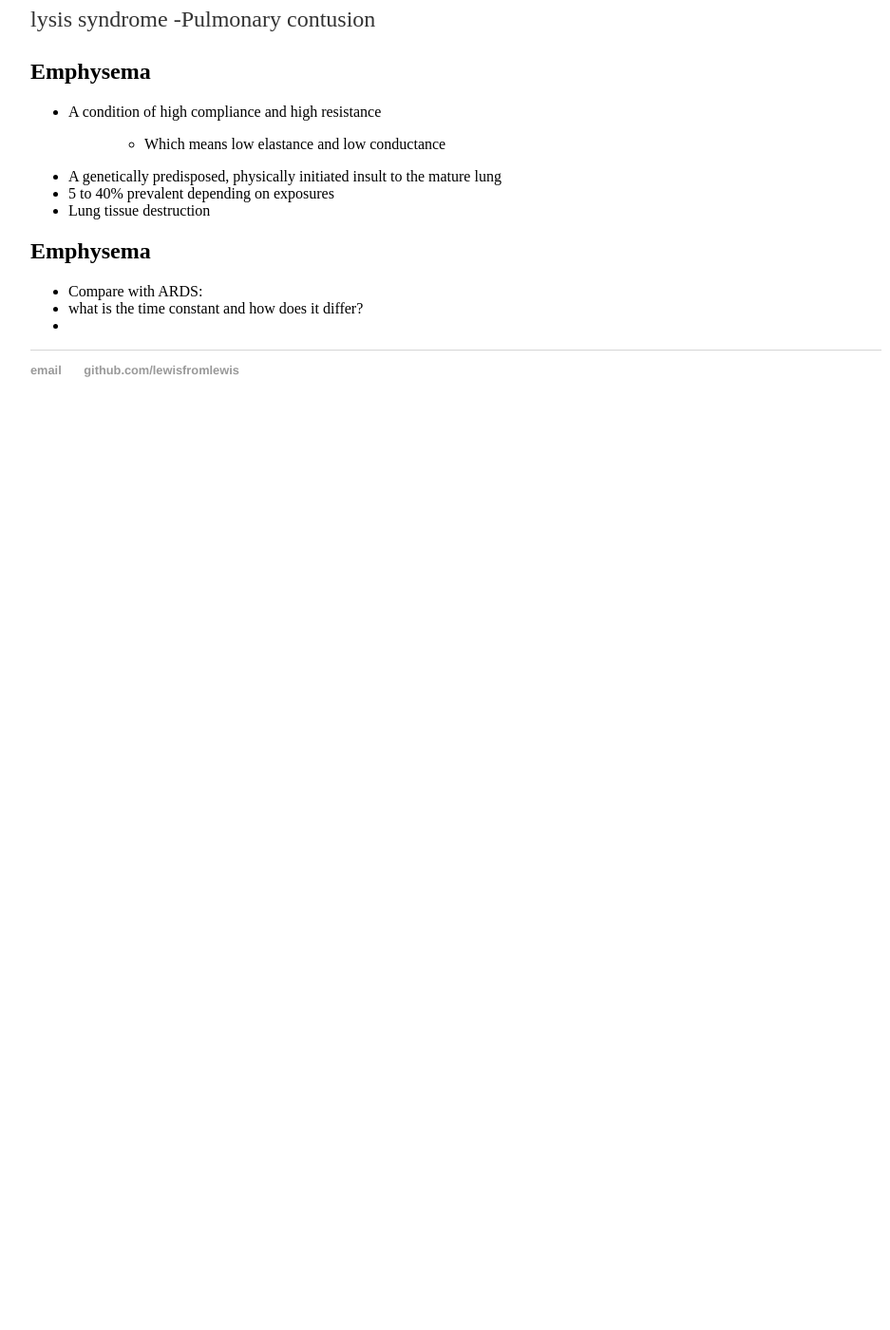
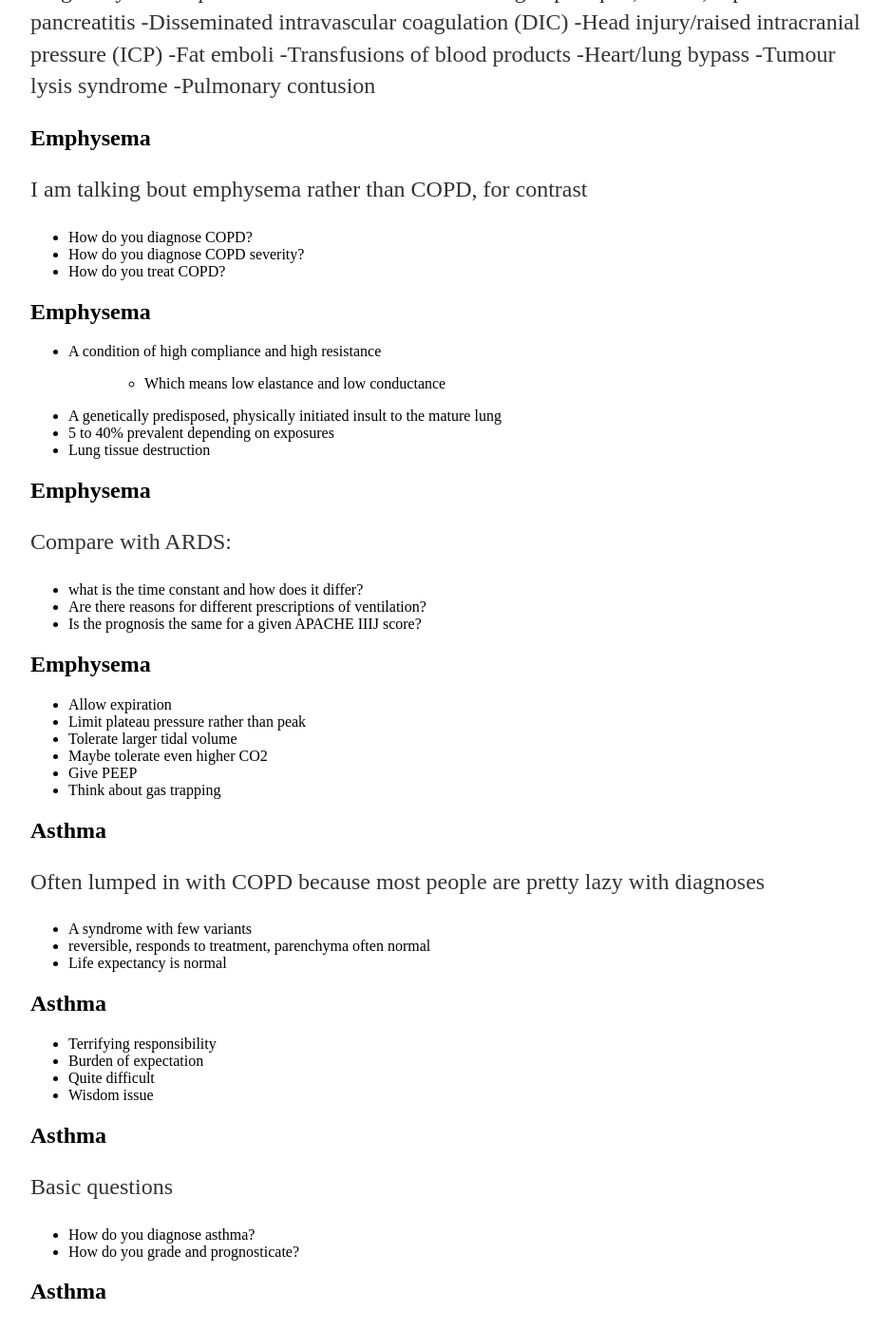
Before and after one commit to lewisfromlewis/lewisfromlewis.github.io, a Jekyll site: the page built from _posts/2018-08-20-Basics-of-ventilation.md, in a window 1280 px wide and 1400 px high, scrolled down 3163 px. Shown: the whole window at 95% size, without its empty margins (160-1097 px from the left). Built offline with Jekyll 4.4.1, drawn with Linux system fonts in a browser that asks for light colours; our own code applies the rules of GitHub Pages for plain Markdown files; before the commit the page ends 3620 px from its top, so only the background shows below that; some of the changed text lies outside the part shown.

Commit message:
Update 2018-08-20-Basics-of-ventilation.md

```diff
--- a/_posts/2018-08-20-Basics-of-ventilation.md
+++ b/_posts/2018-08-20-Basics-of-ventilation.md
@@ -90,9 +91,10 @@
 
 ## ARDS
 - Diffuse condition, affecting only some parts of the lung
-- Initiated by inflammation
->- yes, I know that's not very specific
-
+- All sorts of inhomogeneities
+>- which are not solved by PEEP
+- dead space, compliance, resistance
+- stress riser
 
 ## ARDS
 - Explain the contributors to the gradient in oxygen tension between inhaled gas and mitochondria?  Where are these altered in ARDS?
@@ -124,6 +126,12 @@
 -Pulmonary contusion
 
 ## Emphysema
+I am talking bout emphysema rather than COPD, for contrast
+- How do you diagnose COPD?
+- How do you diagnose COPD severity?
+- How do you treat COPD?
+
+## Emphysema
 - A condition of high compliance and high resistance
 >- Which means low elastance and low conductance
 - A genetically predisposed, physically initiated insult to the mature lung
@@ -131,6 +139,54 @@
 - Lung tissue destruction
 
 ## Emphysema
-- Compare with ARDS:
+Compare with ARDS:
 - what is the time constant and how does it differ?
--
+- Are there reasons for different prescriptions of ventilation?
+- Is the prognosis the same for a given APACHE IIIJ score?
+
+## Emphysema
+- Allow expiration
+- Limit plateau pressure rather than peak
+- Tolerate larger tidal volume
+- Maybe tolerate even higher CO2
+- Give PEEP
+- Think about gas trapping
+
+## Asthma
+Often lumped in with COPD because most people are pretty lazy with diagnoses
+- A syndrome with few variants
+- reversible, responds to treatment, parenchyma often normal
+- Life expectancy is normal
+
+## Asthma
+- Terrifying responsibility
+- Burden of expectation
+- Quite difficult
+- Wisdom issue
+
+## Asthma
+Basic questions
+- How do you diagnose asthma?
+- How do you grade and prognosticate?
+
+## Asthma
+Expert questions
+- How do you decide treatments for an uncommon disease?
+- When do you refer for outside assistance?
+
+## Asthma
+- Measure and limit plateau pressure
+- Tolerate CO2 and possibly O2 alterations
+- Allow expiration
+- Don't be afraid of ventilators, be afraid of ventilators started too late
+
+## Pneumonia
+Basic questions
+- Grade pneumonia severity
+- What are the treatments?
+
+## Pneumonia
+Expert questions
+- Are there further severity indicators?
+- How do you treat it and what are the subtleties?
+- When do you refer for ECMO?
```
Also changed, not shown: other parts of _posts/2018-08-20-Basics-of-ventilation.md (+1 -0 lines).
